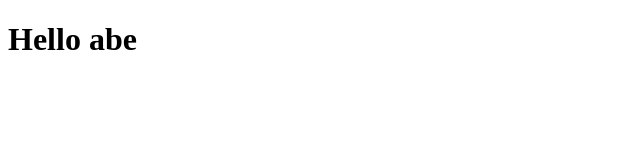
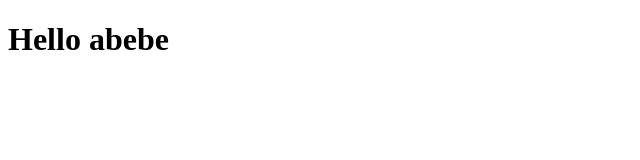
Before and after one commit to Kidane-s-hub/abebe, a plain HTML site: page index.html in a window 1280 px wide. Shown: the full height of the page, 0-640 px from the left. Drawn offline with Linux system fonts and the light colour scheme.

Commit message:
updated index

```diff
--- a/index.html
+++ b/index.html
@@ -6,6 +6,6 @@
     <title>git abebe</title>
 </head>
 <body>
-    <h1>Hello abe</h1>
+    <h1>Hello abebe</h1>
 </body>
 </html>
```
